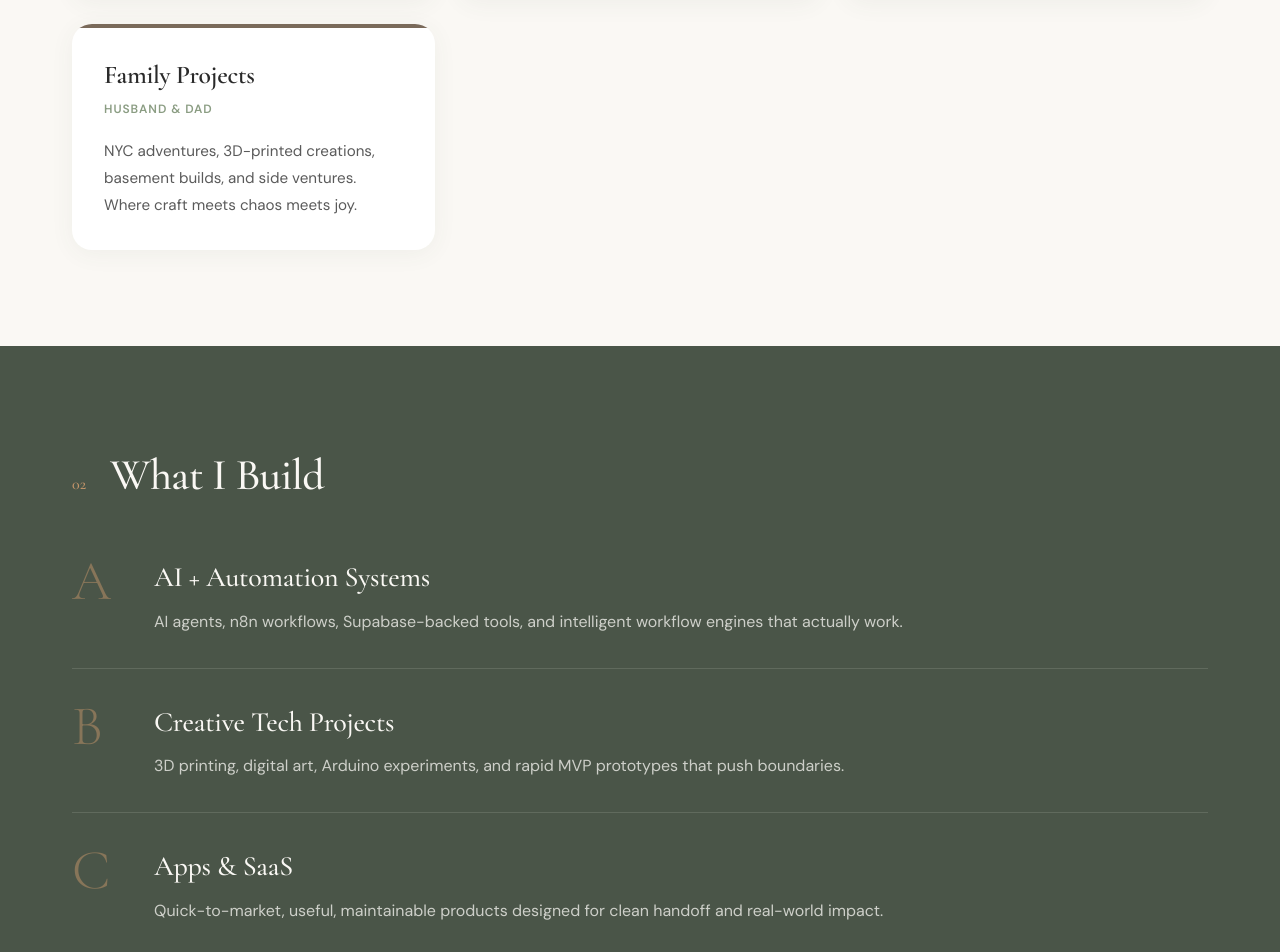
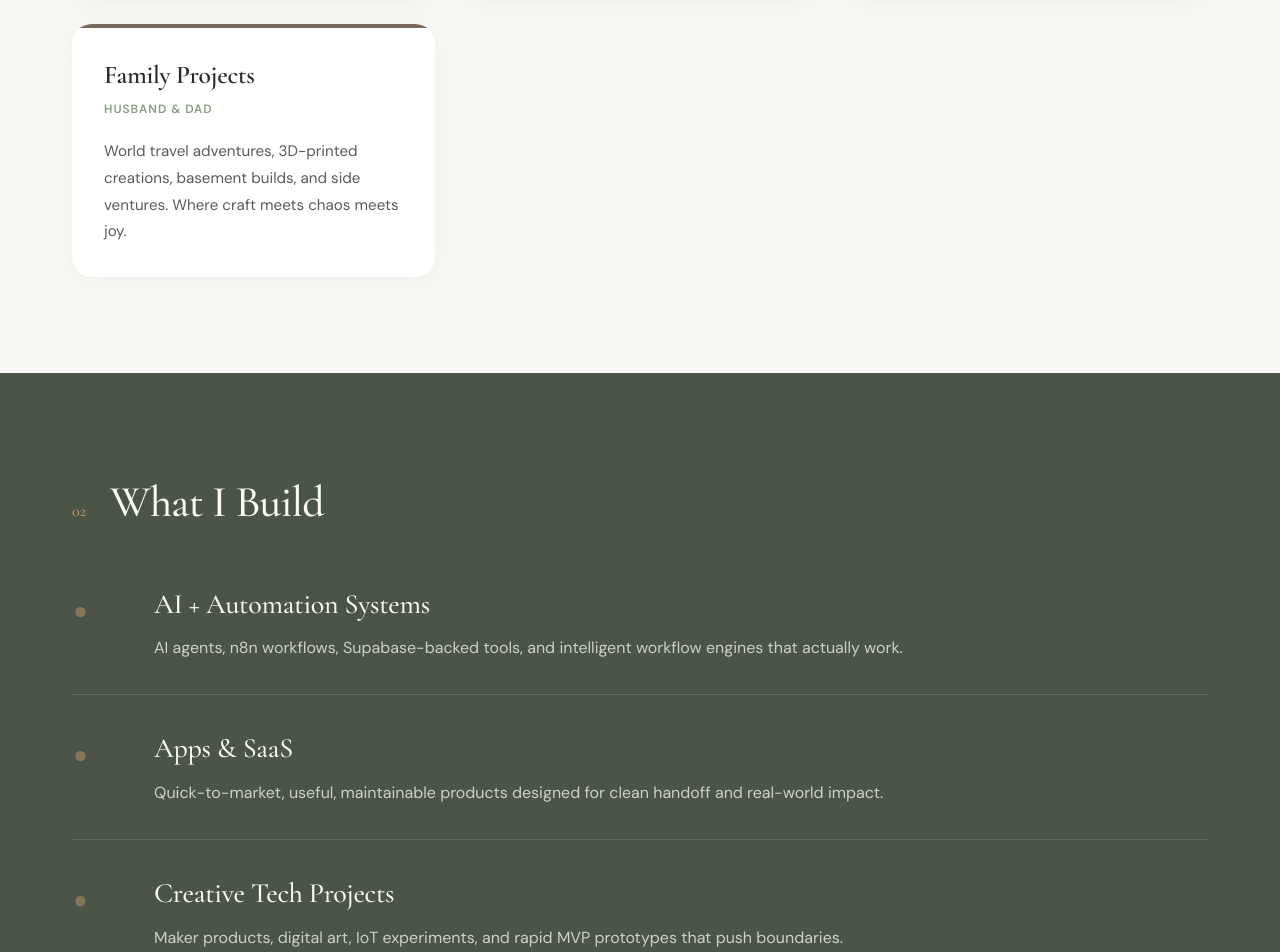
Before and after one commit to swmuniak/westonmuniak-landing, a React (Vite) app: page / in a window 1280 px wide. Shown: the part 1280-2232 px from the top of the page. Built offline with nearby package versions, Linux system fonts and the light colour scheme; the HTML template or start-up script is replaced by a standard one.

Commit message:
Improvements

```diff
--- a/src/App.jsx
+++ b/src/App.jsx
@@ -284,27 +284,27 @@ export default function App() {
     {
       title: "Family Projects",
       role: "Husband & Dad",
-      description: "NYC adventures, 3D-printed creations, basement builds, and side ventures. Where craft meets chaos meets joy.",
+      description: "World travel adventures, 3D-printed creations, basement builds, and side ventures. Where craft meets chaos meets joy.",
       accentColor: "#7a6a5a",
     },
   ];
 
   const builds = [
     {
-      letter: "A",
+      letter: "•",
       title: "AI + Automation Systems",
       description: "AI agents, n8n workflows, Supabase-backed tools, and intelligent workflow engines that actually work.",
     },
     {
-      letter: "B",
-      title: "Creative Tech Projects",
-      description: "3D printing, digital art, Arduino experiments, and rapid MVP prototypes that push boundaries.",
-    },
-    {
-      letter: "C",
+      letter: "•",
       title: "Apps & SaaS",
       description: "Quick-to-market, useful, maintainable products designed for clean handoff and real-world impact.",
     },
+    {
+      letter: "•",
+      title: "Creative Tech Projects",
+      description: "Maker products, digital art, IoT experiments, and rapid MVP prototypes that push boundaries.",
+    }
   ];
 
   const skills = [
```
